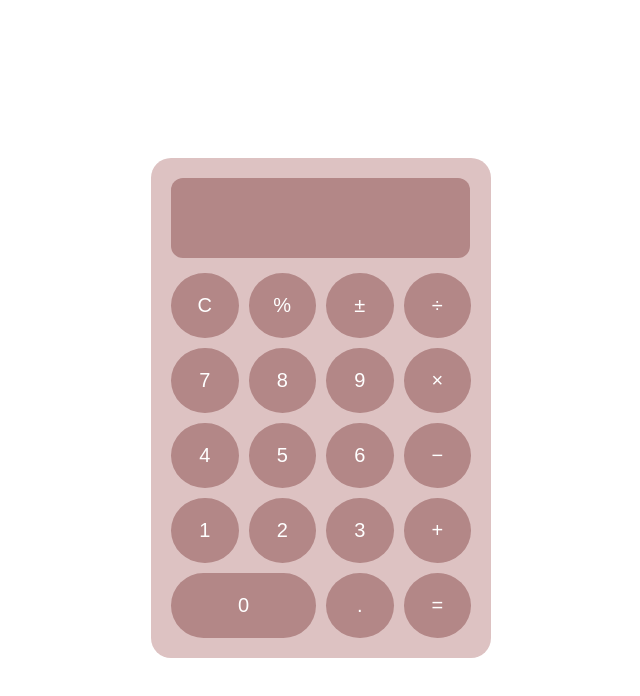
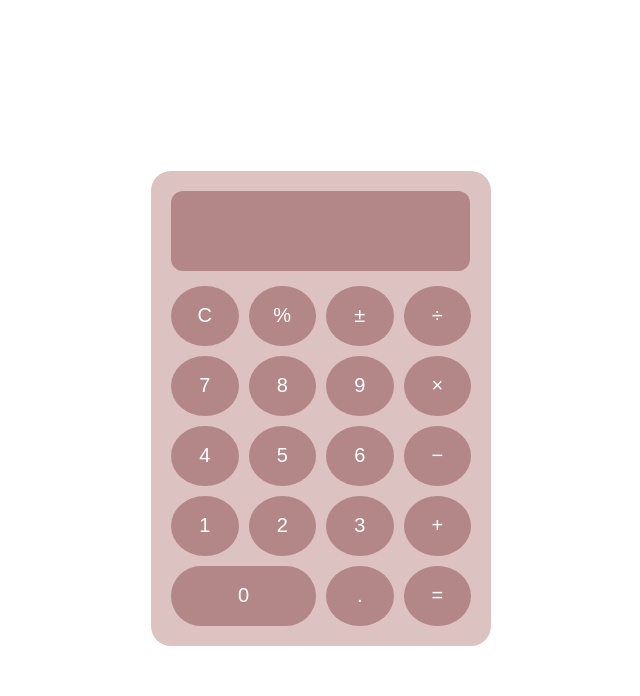
Before and after one commit to shimaayumi/calculator-app, a plain HTML site: page index.html in a window 1280 px wide. Shown: the whole page, without its empty margins (319-959 px from the left). Drawn offline with Linux system fonts and the light colour scheme.

```diff
--- a/index.html
+++ b/index.html
@@ -41,7 +41,7 @@
   }
 
   button {
-    height: 65px;
+    height: 60px;
     font-size: 20px;
     border: none;
     border-radius: 50%;
```
